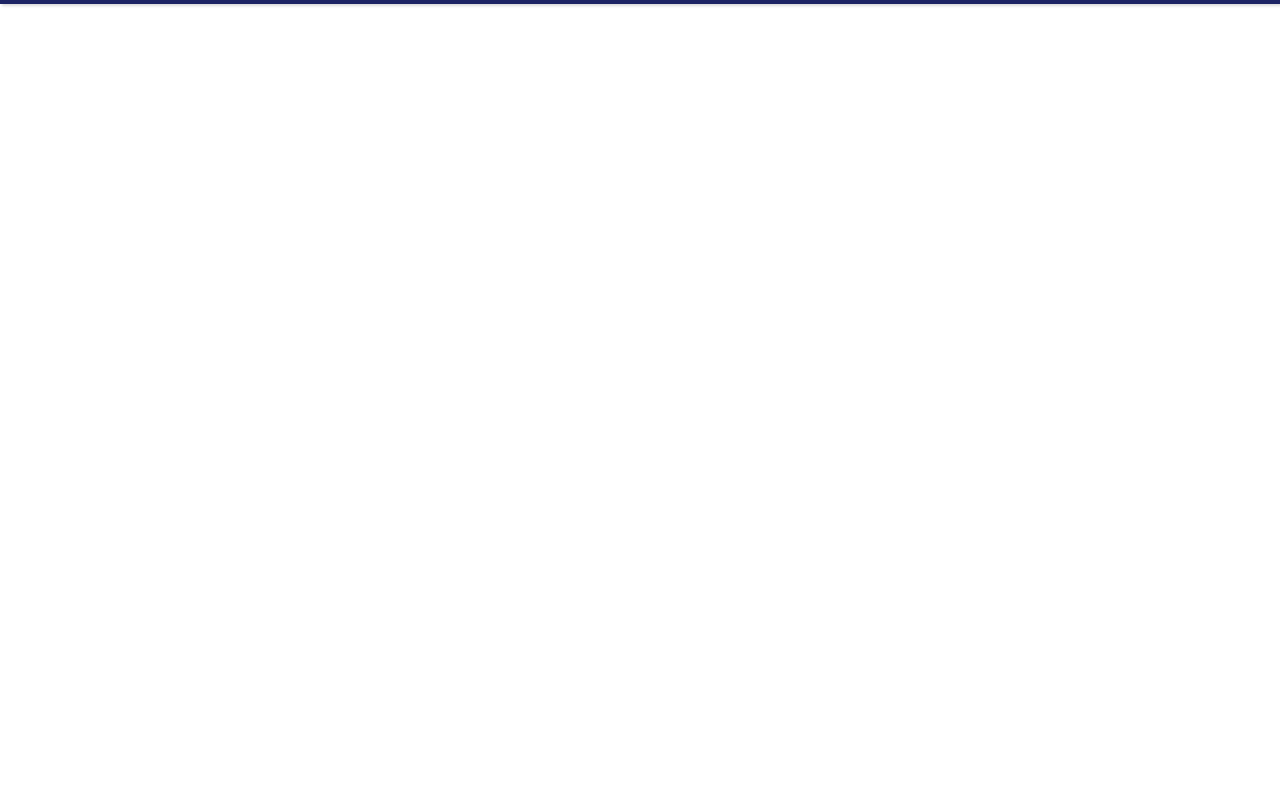
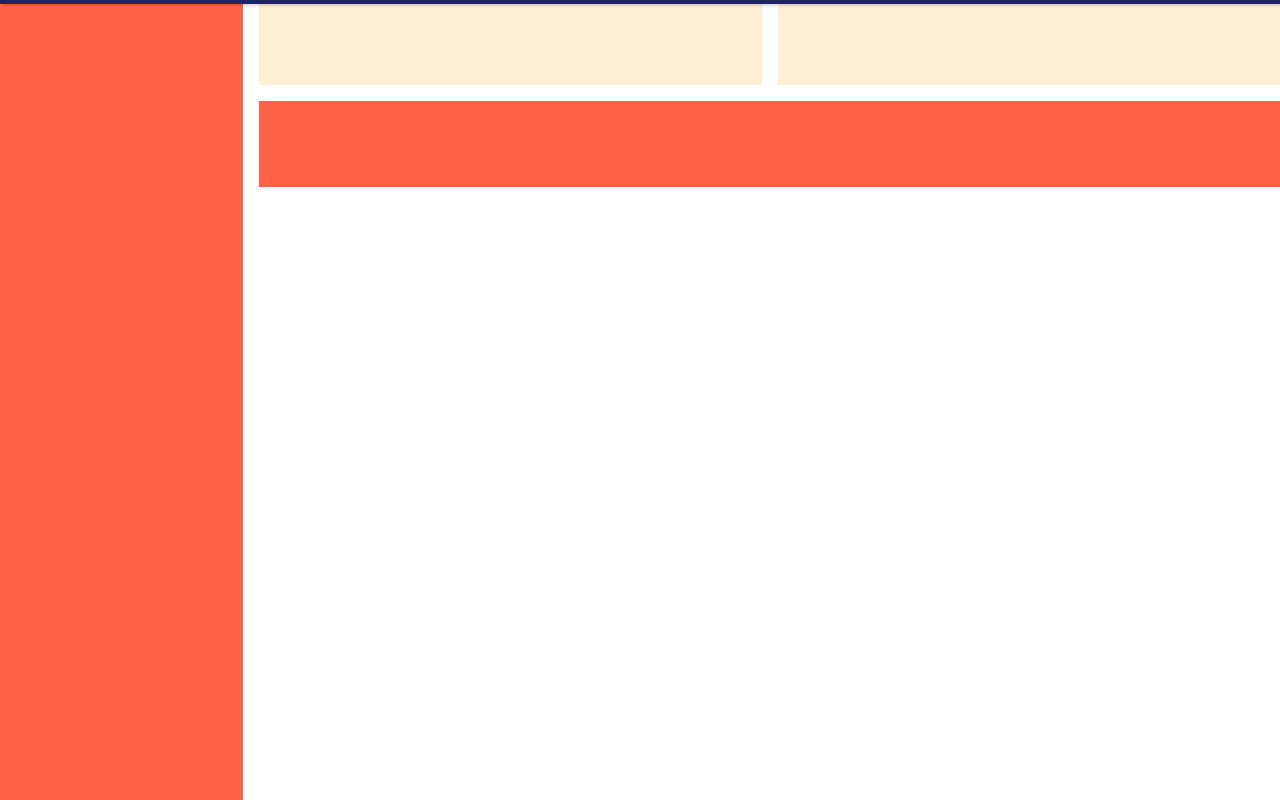
Before and after one commit to JanTangonan/Self-Learn, a React (Create React App) app in the folder self-learn-2/: page /dashboard in a window 1280 px wide. Shown: the top 800 px of the page. Built offline with nearby package versions, Linux system fonts and the light colour scheme.

Commit message:
initial dash board

```diff
--- a/self-learn-2/src/components/App.tsx
+++ b/self-learn-2/src/components/App.tsx
@@ -5,6 +5,7 @@ import TicTacToe from './TicTacToe';
 import Calculator from './Calculator';
 import Statistics from './Statistics';
 import Forms from './Forms';
+import DashBoard from './DashBoard';
 
 function App() {
   return (
@@ -15,6 +16,7 @@ function App() {
         <Route path="tictactoe" element={<TicTacToe />} />
         <Route path="calculator" element={<Calculator />} />
         <Route path="forms" element={<Forms />} />
+        <Route path="dashboard" element={<DashBoard />} />
       </Routes>
     </div>
   );
--- /dev/null
+++ b/self-learn-2/src/components/DashBoard.tsx
@@ -0,0 +1,18 @@
+import { Grid, GridItem } from "@chakra-ui/react";
+
+
+export default function DashBoard() {
+    return (
+        <Grid
+            h="1200px"
+            templateRows="repeat(12, 1fr)"
+            templateColumns="repeat(5, 1fr)"
+            gap={4}
+        >
+            <GridItem rowSpan={12} colSpan={1} bg="tomato" />
+            <GridItem colSpan={2} bg="papayawhip" />
+            <GridItem colSpan={2} bg="papayawhip" />
+            <GridItem colSpan={4} bg="tomato" />
+        </Grid>
+    );
+    }
--- a/self-learn-2/src/components/NavBar.tsx
+++ b/self-learn-2/src/components/NavBar.tsx
@@ -179,7 +179,7 @@ export default function NavBar(){
             <Link to="calculator">Calculator</Link>
           </li>
           <li>
-            <Link to="admin/sports-manager">Sports</Link>
+            <Link to="dashboard">Dash Board</Link>
           </li>
           <li>
             <Link to="admin/team-manager">Team</Link>
```
